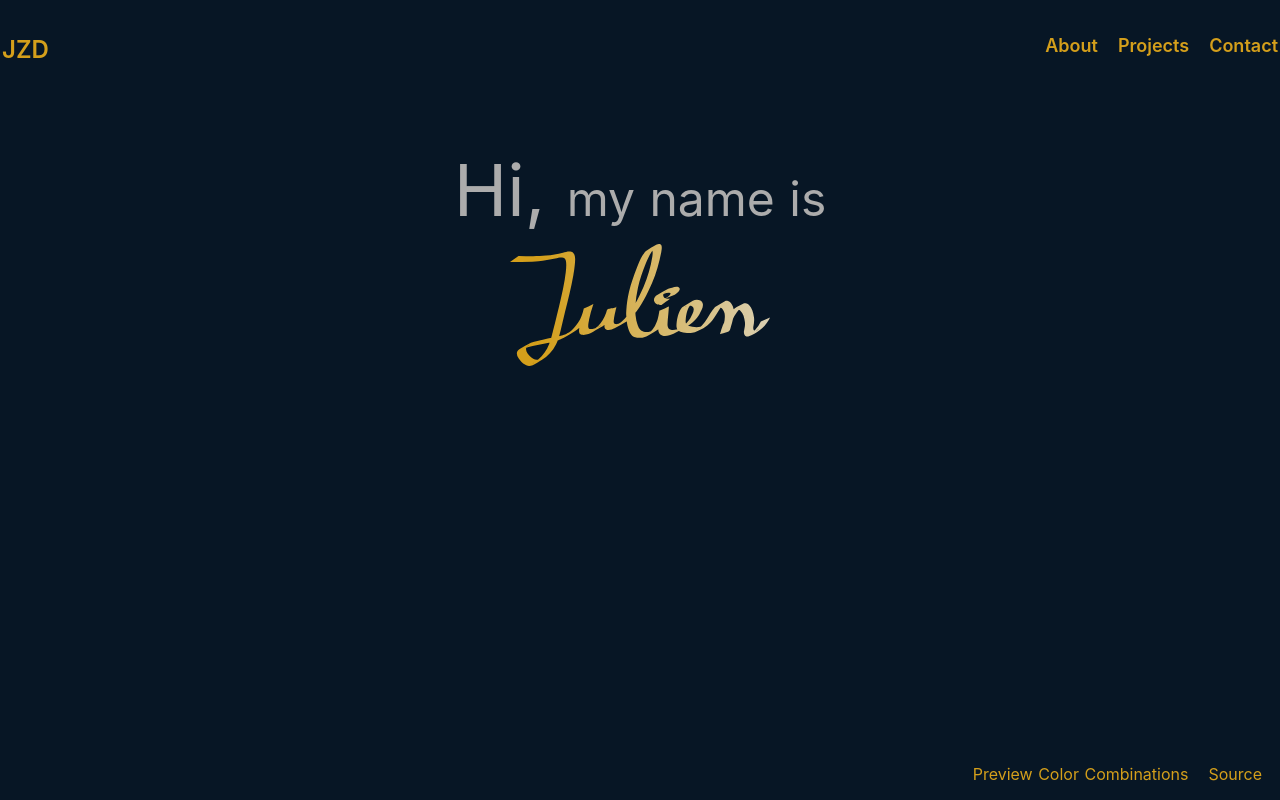
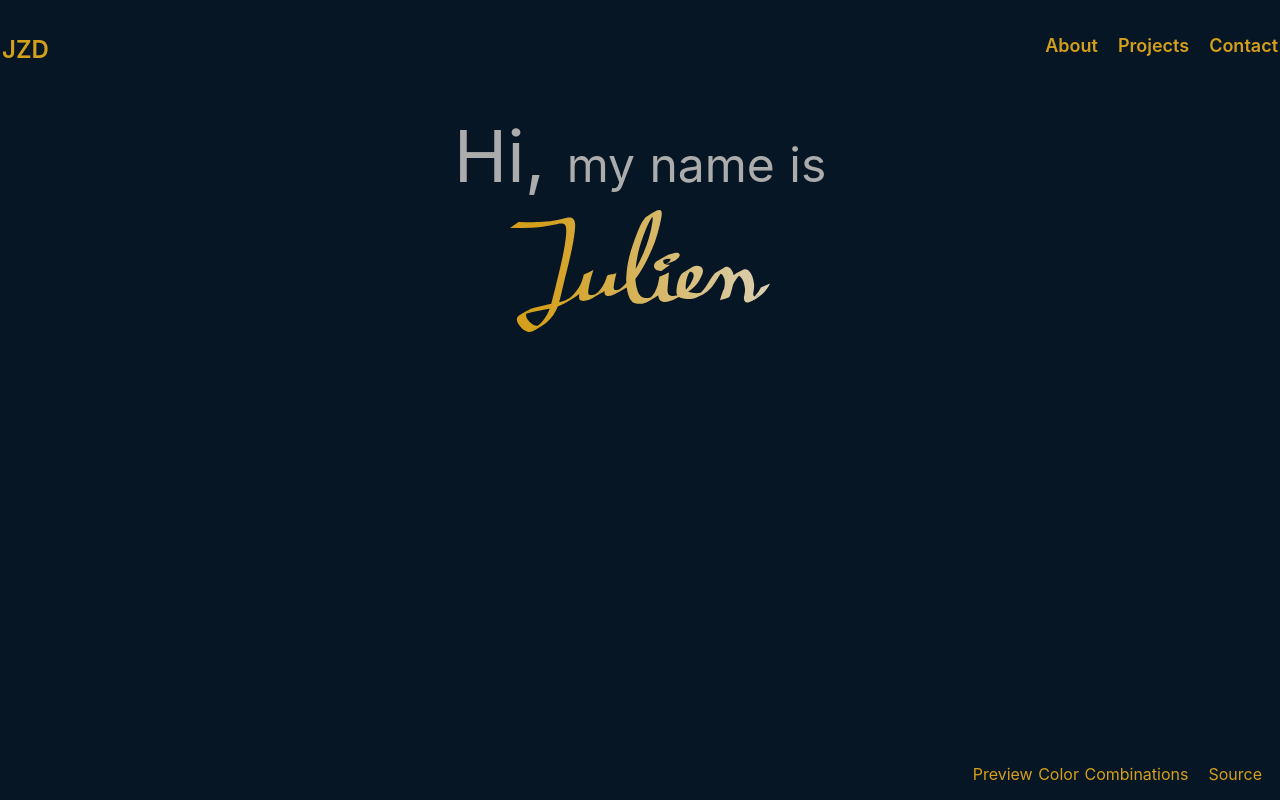
Before and after one commit to JulienZD/website, a Next.js app: page / in a window 1280 px wide. Built offline with nearby package versions, Linux system fonts and the light colour scheme.

Commit message:
feat: remove unique homepage styling in layout

```diff
--- a/src/components/layout.tsx
+++ b/src/components/layout.tsx
@@ -34,7 +34,7 @@ export default function Layout({ children, home, title = "Hi, I'm Julien" }: Pro
         <link rel="stylesheet" href="https://cdn.jsdelivr.net/npm/bootstrap-icons@1.2.2/font/bootstrap-icons.css" />
       </Head>
       <Header />
-      <main className={home ? 'home' : 'with-header'}>{children}</main>
+      <main>{children}</main>
       <footer className="mt-auto text-right py-3 pr-4">
         <div className="flex justify-end">
           {home && (
```
